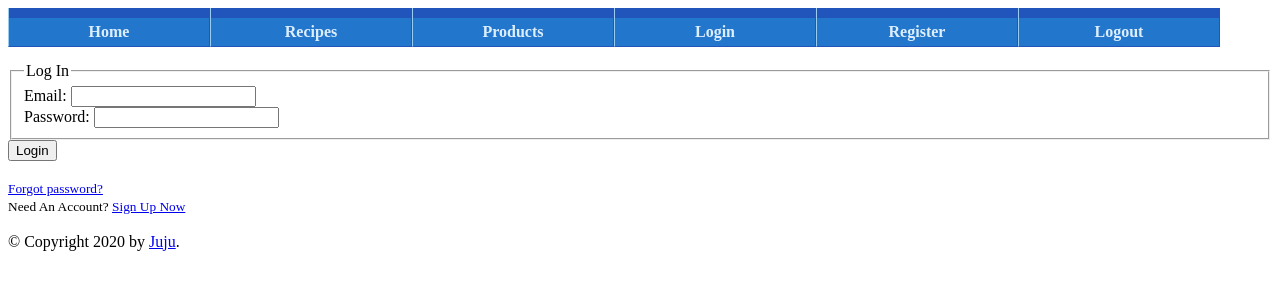
After one commit to Juju-And/kitchen-book, a Flask app: page /login in a window 1280 px wide. The commit adds this page. Shown: the top 300 px of the page. Run offline with Flask 2, Linux system fonts and the light colour scheme.

Commit message:
change files structure

```diff
--- a/app/app.py
+++ b/app/app.py
@@ -1,93 +1,76 @@
 import flask
-from flask import Flask, request, render_template
-from flask_migrate import Migrate
-from sqlalchemy.dialects.postgresql import json
+import app.routes.session
+from flask import request, render_template, Response, Flask
 
+from app.database import init_db
+from app.routes import init_routes
+from app.schemas import RecipeSchema
 from .models import db, Product, Recipe, Categories
 
 app = Flask(__name__)
+init_db(app)
+init_routes(app)
 
-migrate = Migrate(app, db)
-
-# Please adjust accordingly
-POSTGRES = {
-    'user': 'postgres',
-    'pw': 'coderslab',
-    'db': 'kitchenbook',
-    'host': 'localhost',
-    'port': '5432',
-}
-app.config['SQLALCHEMY_DATABASE_URI'] = 'postgresql://%(user)s:%(pw)s@%(host)s:%(port)s/%(db)s' % POSTGRES
-app.config['SQLALCHEMY_TRACK_MODIFICATIONS'] = False
-
-db.init_app(app)
+@app.route("/", methods=["GET"])
+def mainpage():
+    if request.method == "GET":
+        return render_template("main.html")
 
 
-@app.route('/main', methods=['GET'])
-def mainpage():
-    if request.method == 'GET':
-        return render_template('main.html')
-
-
-@app.route('/products', methods=['GET', 'POST'])
+@app.route("/products", methods=["GET", "POST"])
 def products():
-    if request.method == 'POST':
+    if request.method == "POST":
         if request.is_json:
             data = request.get_json()
-            new_record = Product(name=data['name'])
+            new_record = Product(name=data["name"])
             db.session.add(new_record)
             db.session.commit()
             return flask.Response(status=201)
         else:
             return flask.Response(status=400)
 
-    elif request.method == 'GET':
+    elif request.method == "GET":
         records = Product.query.all()
         results = [
-            {
-                "id": record.product_id,
-                "name": record.name,
-            } for record in records]
+            {"id": record.product_id, "name": record.name,} for record in records
+        ]
 
         return {"records": results}
 
 
-@app.route('/products/<product_id>', methods=['GET', 'DELETE'])
+@app.route("/products/<product_id>", methods=["GET", "DELETE"])
 def handle_product(product_id):
-    if request.method == 'GET':
+    if request.method == "GET":
         record = Product.query.get(product_id)
-        results = [
-            {
-                "id": record.product_id,
-                "name": record.name,
-            }]
+        results = [{"id": record.product_id, "name": record.name,}]
 
         return {"records": results}
-    elif request.method == 'DELETE':
+    elif request.method == "DELETE":
         record = Product.query.get(product_id)
         db.session.delete(record)
         db.session.commit()
         return flask.Response(status=204)
 
 
-@app.route('/products/<product_id>/categories', methods=['GET', 'POST'])
+@app.route("/products/<product_id>/categories", methods=["GET", "POST"])
 def productcategory(product_id):
-    if request.method == 'GET':
+    if request.method == "GET":
         product = Product.query.get(product_id)
         results = [
             {
                 "id": product.product_id,
                 "name": product.name,
                 "category": product.category.name,
-            }]
+            }
+        ]
 
         return {"records": results}
 
-    elif request.method == 'POST':
+    elif request.method == "POST":
         product = Product.query.get(product_id)
         if request.is_json:
             data = request.get_json()
-            category = Categories.query.get(data['id'])
+            category = Categories.query.get(data["id"])
             category.products.append(product)
             db.session.commit()
             return flask.Response(status=201)
@@ -95,62 +78,59 @@ def productcategory(product_id):
             return flask.Response(status=400)
 
 
-@app.route('/recipes', methods=['GET', 'POST'])
+@app.route("/recipes", methods=["GET", "POST"])
 def recipes():
-    if request.method == 'POST':
+    if request.method == "POST":
         if request.is_json:
             data = request.get_json()
-            new_record = Recipe(name=data['name'])
+            new_record = Recipe(name=data["name"])
             db.session.add(new_record)
             db.session.commit()
             return flask.Response(status=201)
         else:
             return flask.Response(status=400)
 
-    elif request.method == 'GET':
+    elif request.method == "GET":
         records = Recipe.query.all()
-        results = [
-            {
-                "id": record.recipe_id,
-                "name": record.name,
-            } for record in records]
-
-        # return {"records": results}
-        return render_template('recipes.html', recipes=results)
+        results = [{"id": record.recipe_id, "name": record.name,} for record in records]
+        return render_template("recipes.html", recipes=results)
 
 
-@app.route('/recipes/<recipe_id>', methods=['GET', 'DELETE'])
-def handle_recipe(recipe_id):
-    if request.method == 'GET':
-        record = Recipe.query.get(recipe_id)
-        results = [
-            {
-                "id": record.recipe_id,
-                "name": record.name,
-            }]
+@app.route(
+    "/recipes/<recipe_id>", defaults={"data_format": "html"}, methods=["GET", "DELETE"]
+)
+@app.route("/recipes/<recipe_id>.<data_format>", methods=["GET", "DELETE"])
+def handle_recipe(recipe_id, data_format):
+    if data_format == "json":
+        recipe = Recipe.query.get(recipe_id)
+        schema = RecipeSchema()
+        result = schema.dumps(recipe)
+        return Response(response=result, status=200, mimetype="application/json")
+    else:
+        if request.method == "GET":
+            record = Recipe.query.get(recipe_id)
+            return render_template("recipe.html", recipe=record)
 
-        return {"records": results}
-
-    elif request.method == 'DELETE':
-        record = Recipe.query.get(recipe_id)
-        db.session.delete(record)
-        db.session.commit()
-        return flask.Response(status=204)
+        elif request.method == "DELETE":
+            record = Recipe.query.get(recipe_id)
+            db.session.delete(record)
+            db.session.commit()
+            return flask.Response(status=204)
 
 
-@app.route('/recipes/<recipe_id>/ingredients', methods=['GET', 'POST'])
+@app.route("/recipes/<recipe_id>/ingredients", methods=["GET", "POST"])
 def ingredients(recipe_id):
-    if request.method == 'POST':
+    if request.method == "POST":
         if request.is_json:
             data = request.get_json()
-            product = Product.query.get(data['product_id'])
+            product = Product.query.get(data["product_id"])
             recipe = Recipe.query.get(recipe_id)
             recipe.ingredients.append(product)
             db.session.commit()
             return flask.Response(status=201)
         else:
             return flask.Response(status=400)
-    elif request.method == 'GET':
+    elif request.method == "GET":
         recipe = Recipe.query.get(recipe_id)
 
         ingredients_list = []
@@ -158,14 +138,10 @@ def ingredients(recipe_id):
         for ingredient in recipe.ingredients:
             ingredients_list.append(ingredient.name)
 
-        results = [
-            {
-                "ingredients": ingredients_list
-            }
-        ]
+        results = [{"ingredients": ingredients_list}]
         return {recipe.name: results}
 
 
-app.config['DEBUG'] = True
-if __name__ == '__main__':
+app.config["DEBUG"] = True
+if __name__ == "__main__":
     app.run()
--- /dev/null
+++ b/app/forms.py
@@ -0,0 +1,22 @@
+from flask_wtf import FlaskForm
+from wtforms import StringField, PasswordField, SubmitField, BooleanField
+from wtforms.validators import DataRequired, Length, Email, EqualTo
+
+
+class RegistrationForm(FlaskForm):
+    username = StringField('Username',
+                           validators=[DataRequired(), Length(min=2, max=20)])
+    email = StringField('Email',
+                        validators=[DataRequired(), Email()])
+    password = PasswordField('Password', validators=[DataRequired()])
+    confirm_password = PasswordField('Confirm Password',
+                                     validators=[DataRequired(), EqualTo('password')])
+    submit = SubmitField('Sign up')
+
+
+class LoginForm(FlaskForm):
+    email = StringField('Email',
+                        validators=[DataRequired(), Email()])
+    password = PasswordField('Password', validators=[DataRequired()])
+    remember = BooleanField('Remember me')
+    submit = SubmitField('Login')
--- /dev/null
+++ b/app/routes/__init__.py
@@ -0,0 +1,5 @@
+from .session import init_routes_session
+
+
+def init_routes(app):
+    init_routes_session(app)
--- /dev/null
+++ b/app/routes/session.py
@@ -0,0 +1,26 @@
+from flask import flash, render_template, url_for, redirect
+
+from app import app
+from app.database import init_db
+from app.forms import RegistrationForm, LoginForm
+
+def init_routes_session(app):
+    @app.route("/register", methods=["GET", "POST"])
+    def register():
+        form = RegistrationForm()
+        if form.validate_on_submit():
+            flash(f"Account created for {form.username.data}!", "success")
+            return redirect(url_for("mainpage"))
+        return render_template("register.html", title="Register", form=form)
+
+
+    @app.route("/login", methods=["GET", "POST"])
+    def login():
+        form = LoginForm()
+        if form.validate_on_submit():
+            if form.email.data == "admin@admin.pl" and form.password.data == "password":
+                flash("You have been logged in!", "success")
+                return redirect(url_for("mainpage"))
+            else:
+                flash("Login Unsuccessful. Please check username and password.")
+        return render_template("login.html", title="Login", form=form)
--- /dev/null
+++ b/app/static/css/style.css
@@ -0,0 +1,35 @@
+#menu_list, #menu_list li {
+	display: block;
+	list-style: none;
+	margin: 0;
+	padding: 0;
+}
+
+#menu_list {
+	position: relative;
+}
+
+#menu_list li {
+	float: left;
+	border-width: 0 1px 1px 1px;
+	border-style: solid;
+	border-color: transparent #25b #25b #9ce;
+}
+
+#menu_list a:link, #menu_list a:visited {
+	text-decoration: none;
+	display: block;
+	width: 200px;
+	text-align: center;
+	padding: 5px 0;
+	font-weight: bold;
+	background-color: #27c;
+	color: #def;
+	border-top: 10px solid #25b;
+}
+
+#menu_list a:hover {
+	background-color: #28e;
+	color: #fff;
+	border-top: 20px solid #26d;
+}
--- /dev/null
+++ b/app/templates/layout.html
@@ -0,0 +1,39 @@
+<!doctype html>
+<html>
+<head>
+    {% block head %}
+    <link rel="stylesheet" href="/static/css/style.css">
+    <!--    <link rel="stylesheet" href="{{ url_for('static', filename='style.css') }}">-->
+    <title>{% block title %}Kitchen book{% endblock %}</title>
+    {% endblock %}
+</head>
+<body>
+
+<ul id="menu_list">
+    <li><a href="/">Home</a></li>
+    <li><a href="/recipes">Recipes</a></li>
+    <li><a href="/products">Products</a></li>
+    <li><a href="/login">Login</a></li>
+    <li><a href="/register">Register</a></li>
+    <li><a href="/logout">Logout</a></li>
+
+</ul>
+<br><br><br>
+{% with messages = get_flashed_messages() %}
+    {% if messages %}
+        {% for message in messages %}
+            {{ message }}
+        {% endfor %}
+    {% endif %}
+{% endwith %}
+{% block content %}
+{% endblock %}
+
+
+<div id="footer">
+    {% block footer %}
+    &copy; Copyright 2020 by <a href="http://domain.invalid/">Juju</a>.
+    {% endblock %}
+</div>
+</body>
+</html>
--- /dev/null
+++ b/app/templates/login.html
@@ -0,0 +1,50 @@
+{% extends "layout.html" %}
+{% block content %}
+<div class="content-section">
+    <form method="POST" action="">
+        {{ form.hidden_tag() }}
+        <fieldset>
+            <legend>Log In</legend>
+            <div>
+                Email:
+                {% if form.email.errors %}
+                {{ form.email }}
+                <div class="invalid-feedback">
+                    {% for error in form.email.errors %}
+                    <span style="color: red;"> {{ error }}  </span>
+                    {% endfor %}
+                </div>
+                {% else %}
+                {{ form.email }}
+                {% endif %}
+                <br>
+                Password:
+                {% if form.password.errors %}
+                {{ form.password }}
+                <div class="invalid-feedback">
+                    {% for error in form.password.errors %}
+                    <span style="color: red;"> {{ error }}  </span>
+                    {% endfor %}
+                </div>
+                {% else %}
+                {{ form.password }}
+                {% endif %}
+                <br>
+            </div>
+        </fieldset>
+        {{ form.submit }}
+    </form>
+</div>
+<br>
+<div>
+    <small>
+        <a href="#">Forgot password?</a>
+    </small>
+</div>
+<div>
+    <small>
+        Need An Account? <a href="{{ url_for('register')}}">Sign Up Now</a>
+    </small>
+</div>
+<br>
+{% endblock %}
--- a/requirements.txt
+++ b/requirements.txt
@@ -3,3 +3,7 @@ Flask-Migrate==2.5.2
 Flask-SQLAlchemy==2.4.1
 psycopg2-binary==2.8.4
 SQLAlchemy==1.3.13
+
+WTForms~=2.2.1
+marshmallow~=3.5.1
+alembic~=1.3.3
```
Also changed, not shown: app/database.py (added, +25 -0 lines), app/schemas.py (added, +16 -0 lines), app/templates/base.html (deleted, +0 -15 lines), app/templates/main.html (+14 -15 lines), app/templates/recipe.html (added, +18 -0 lines), app/templates/recipes.html (+13 -10 lines), app/templates/register.html (added, +69 -0 lines).
